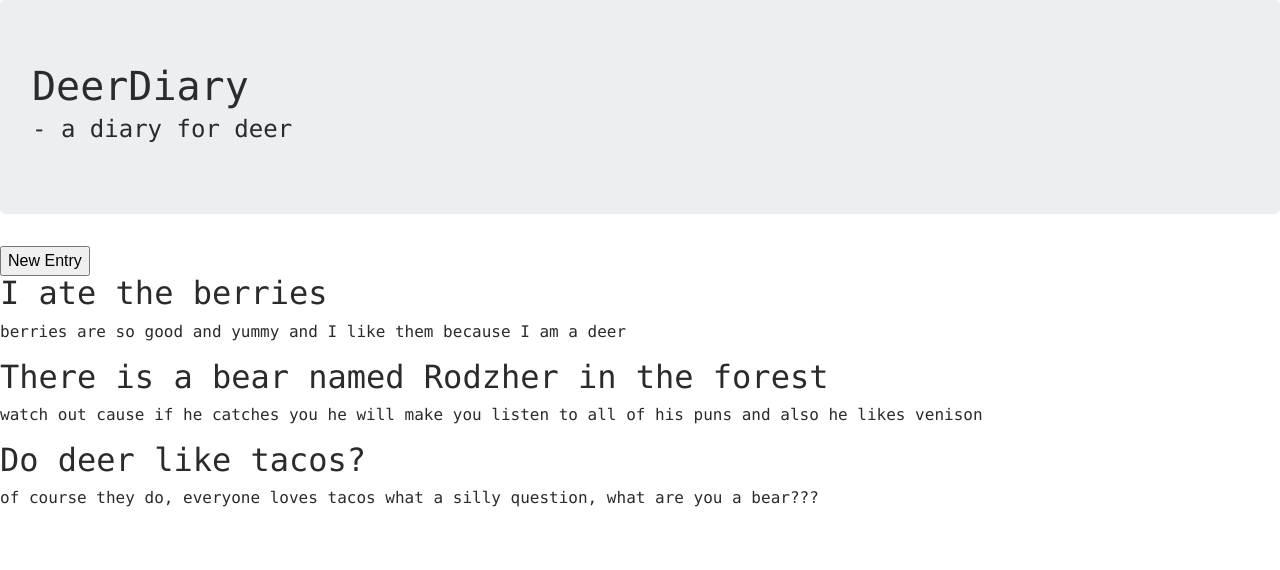
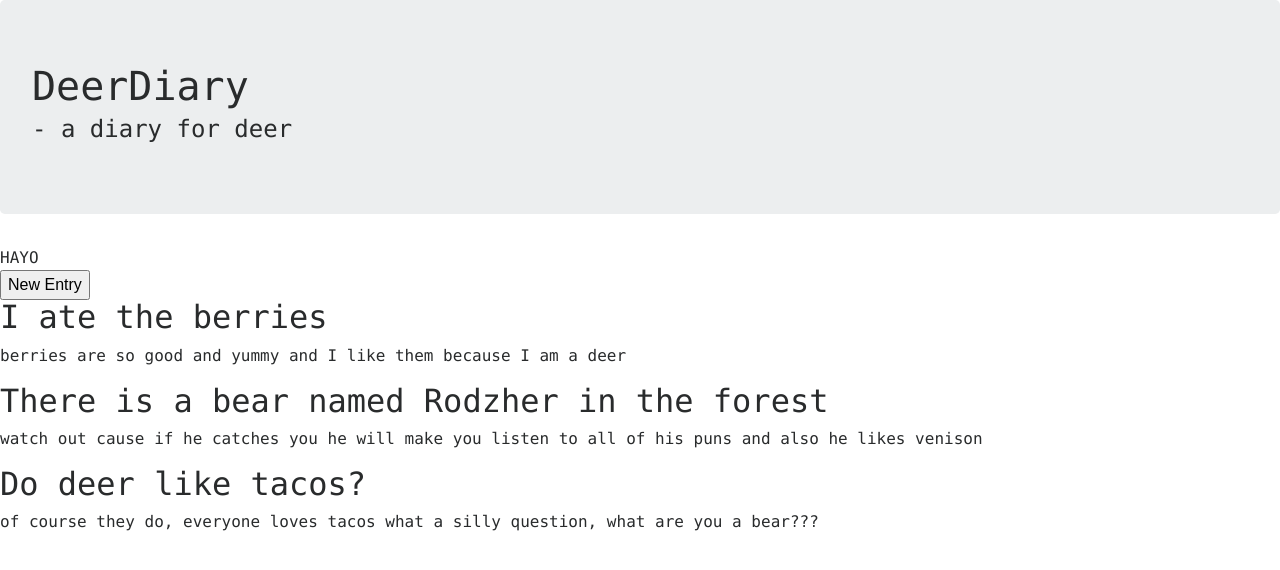
Before and after one commit to donkeypagoda/deer-diary-react-router, a React (Create React App) app: page / in a window 1280 px wide. Both pictures are taken after a click on the button "New Entry". Shown: the top 570 px of the page. Built offline with nearby package versions, Linux system fonts and the light colour scheme.

Commit message:
making stuff move

```diff
--- a/src/App.js
+++ b/src/App.js
@@ -34,14 +34,13 @@ class App extends Component {
           content: "of course they do, everyone loves tacos what a silly question, what are you a bear???"
         }
       ],
-      postForm: true
+      postForm: false
     }
   }
   newPost(){
     this.setState({
       postForm: !this.state.postForm
     })
-    console.log(this.state.postForm)
   }
 
   render() {
@@ -49,13 +48,22 @@ class App extends Component {
     this.state.postList.forEach( post => {
       postList.push(<ListPosts title={post.title} content={post.content} />)
     })
+    let showForm = []
+    if (this.state.postForm){
+      showForm.push(<NewPost />)
+    }
+    else{
+      showForm = []
+    }
     return (
       <div className="App">
         <div className="jumbotron">
           <h1>DeerDiary</h1>
           <h4> - a diary for deer</h4>
         </div>
-          <NewPost />
+          <div>
+            {showForm}
+          </div>
           <button type="button" onClick={() => this.newPost()}>New Entry</button>
           <div className="border">
             {postList}
--- a/src/components/newPost.js
+++ b/src/components/newPost.js
@@ -1,14 +1,11 @@
 import React from 'react'
 
 const NewPost = (state, props) => {
-  if (state.postForm === true){
-    return(
-      <div>WUT</div>
-    )
-  }
-  else{
-    return(null)
-  }
+  return (
+    <form>
+      HAYO
+    </form>
+  )
 }
 
 
```
